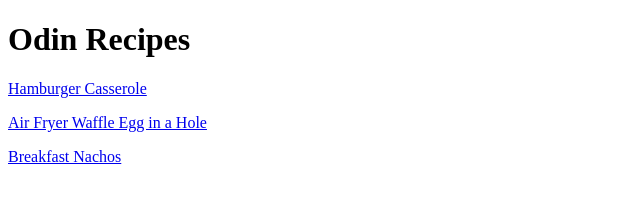
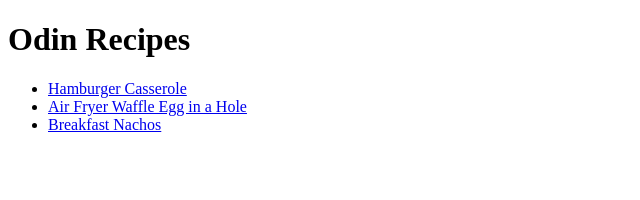
Before and after one commit to ruizmendezbry/odin-recipes, a plain HTML site: page index.html in a window 1280 px wide. Shown: the whole page, without its empty margins (0-640 px from the left). Drawn offline with Linux system fonts and the light colour scheme.

Commit message:
Fixed recipes structure in homepage
Added recipes to unordered list instead of individual paragraphs.

```diff
--- a/index.html
+++ b/index.html
@@ -6,8 +6,10 @@
     </head>
     <body>
         <h1>Odin Recipes</h1>
-        <p><a href="/recipes/hamburger-casserole.html">Hamburger Casserole</a></p>
-        <p><a href="/recipes/airfryer-waffleegg.html">Air Fryer Waffle Egg in a Hole</a></p>
-        <p><a href="/recipes/breakfast-nachos.html">Breakfast Nachos</a></p>
+        <ul>
+            <li><a href="/recipes/hamburger-casserole.html">Hamburger Casserole</a></li>
+            <li><a href="/recipes/airfryer-waffleegg.html">Air Fryer Waffle Egg in a Hole</a></li>
+            <li><a href="/recipes/breakfast-nachos.html">Breakfast Nachos</a></li>
+        </ul>
     </body>
 </html>
```
